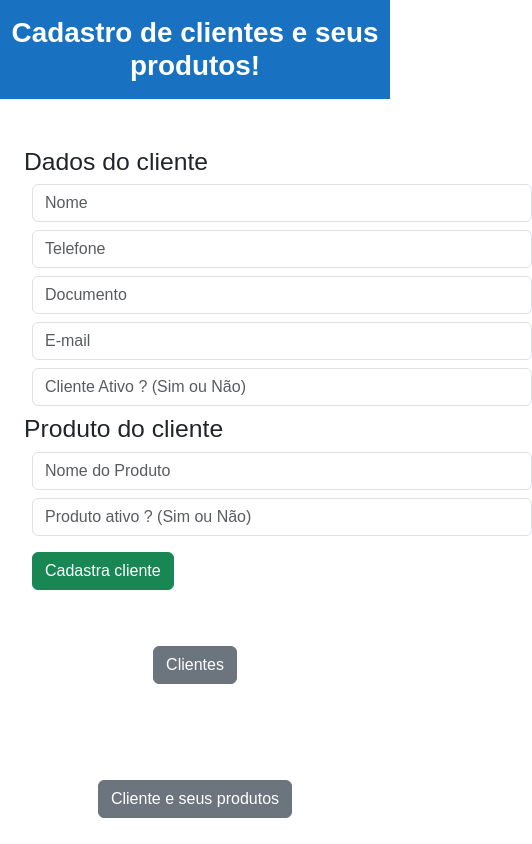
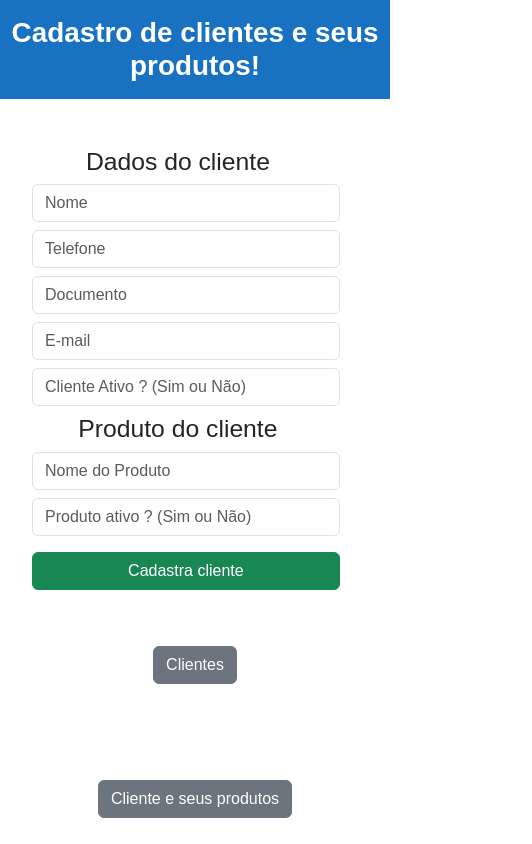
Before and after one commit to JoaopauloDevJ/controle_cadastro_cliente, a Vue app: page / in a window 390 px wide. Shown: the top 844 px of the page, 532 px wide, since content can reach past the window. Built offline with nearby package versions, Linux system fonts and the light colour scheme.

Commit message:
Adicionando responsividade ao layout da página

```diff
--- a/src/App.vue
+++ b/src/App.vue
@@ -17,10 +17,10 @@ function mostrarComponente(componente) {
 </script>
 <template>
   <body>
+    <header class="header mb-5">
+      <h1 class="header_title pt-3 pb-3">Cadastro de clientes e seus produtos!</h1>
+    </header>
     <div class="container_pagina">
-      <header class="header mb-5">
-        <h1 class="header_title pt-3 pb-3">Cadastro de clientes e seus produtos!</h1>
-      </header>
       <div class="container">
         <CadastraCliente />
         <div class="buttons">
--- a/src/components/CadastraCliente.vue
+++ b/src/components/CadastraCliente.vue
@@ -15,8 +15,13 @@ const cliente = ref({
 
 const adicionarNovoCliente = () => {
   const valor = cliente.value.ativo.toLowerCase()
+  const valorProduto = cliente.value.produtoAtivo.toLowerCase()
 
-  if (valor === 'sim' || valor === 'não') {
+  if (valor !== 'sim' && valor !== 'não') {
+    alert('No campo "Cliente ativo?", digite apenas "Sim" ou "Não" !')
+  } else if (valorProduto !== 'sim' && valorProduto !== 'não') {
+    alert('No campo "Produto ativo?", digite apenas "Sim" ou "Não" !')
+  } else {
     const clienteParaAdicionar = JSON.parse(JSON.stringify(cliente.value))
     store.dispatch('adicionarCliente', clienteParaAdicionar)
     console.log(clienteParaAdicionar)
@@ -24,15 +29,13 @@ const adicionarNovoCliente = () => {
     for (let prop in cliente.value) {
       cliente.value[prop] = ''
     }
-  } else {
-    alert('No campo "Cliente ativo?", digite apenas "Sim" ou "Não!')
   }
 }
 </script>
 <template>
   <div class="container">
     <form class="form" @submit.prevent="adicionarNovoCliente">
-      <h2>Dados do cliente</h2>
+      <h2 class="form-title">Dados do cliente</h2>
       <input v-model="cliente.nome" class="form-control" type="text" placeholder="Nome" required />
       <input
         v-model="cliente.telefone"
@@ -62,7 +65,7 @@ const adicionarNovoCliente = () => {
         type="text"
         placeholder="Cliente Ativo ? (Sim ou Não)"
       />
-      <h2>Produto do cliente</h2>
+      <h2 class="form-title">Produto do cliente</h2>
       <input
         v-model="cliente.nomeProduto"
         class="form-control"
@@ -72,6 +75,7 @@ const adicionarNovoCliente = () => {
       />
       <input
         v-model="cliente.produtoAtivo"
+        @input="checarValor"
         class="form-control"
         type="text"
         placeholder="Produto ativo ? (Sim ou Não)"
@@ -87,9 +91,24 @@ const adicionarNovoCliente = () => {
   width: 500px;
   display: block;
 
-  &-control,
+  &-title {
+    @media (max-width: 768px) {
+      text-align: center;
+    }
+  }
+  &-control {
+    margin: 8px;
+  }
   &-button {
     margin: 8px;
+
+    @media (max-width: 768px) {
+      width: 100%;
+    }
+  }
+
+  @media (max-width: 768px) {
+    width: 90%;
   }
 }
 </style>
--- a/src/components/DadosCliente.vue
+++ b/src/components/DadosCliente.vue
@@ -7,7 +7,7 @@ const store = useStore()
 const clientes = computed(() => store.getters.clientes)
 </script>
 <template>
-  <div class="container">
+  <div class="container table-responsive">
     <h2 class="title">Clientes</h2>
     <table class="table">
       <thead>
--- a/src/components/DadosClienteProduto.vue
+++ b/src/components/DadosClienteProduto.vue
@@ -7,7 +7,7 @@ const store = useStore()
 const clientes = computed(() => store.getters.clientes)
 </script>
 <template>
-  <div class="container">
+  <div class="container table-responsive">
     <h2 class="title">Clientes e seus produtos</h2>
     <table class="table">
       <thead>
--- a/src/components/DadosProdutos.vue
+++ b/src/components/DadosProdutos.vue
@@ -7,7 +7,7 @@ const store = useStore()
 const clientes = computed(() => store.getters.clientes)
 </script>
 <template>
-  <div class="container">
+  <div class="container table-responsive">
     <h2 class="title">Produtos</h2>
     <table class="table">
       <thead>
@@ -18,8 +18,8 @@ const clientes = computed(() => store.getters.clientes)
       </thead>
       <tbody>
         <tr v-for="cliente in clientes" :key="cliente.id">
+          <td>{{ cliente.produtoAtivo }}</td>
           <td>{{ cliente.nomeProduto }}</td>
-          <td>{{ cliente.produtoAtivo }}</td>
         </tr>
       </tbody>
     </table>
@@ -31,4 +31,10 @@ const clientes = computed(() => store.getters.clientes)
 .title {
   @include styleTitle();
 }
+
+.table {
+  @media (max-width: 768px) {
+    width: 80%;
+  }
+}
 </style>
```
